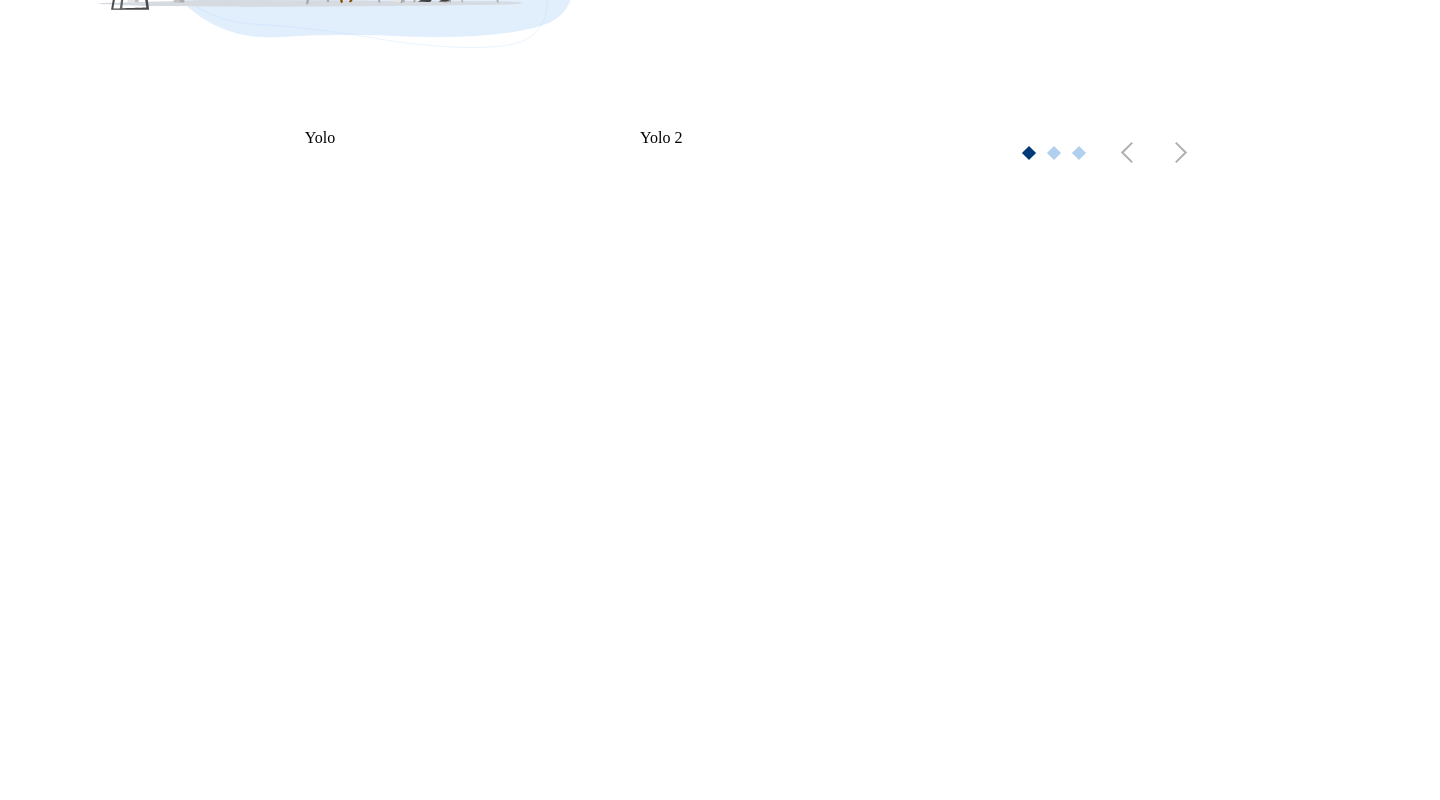
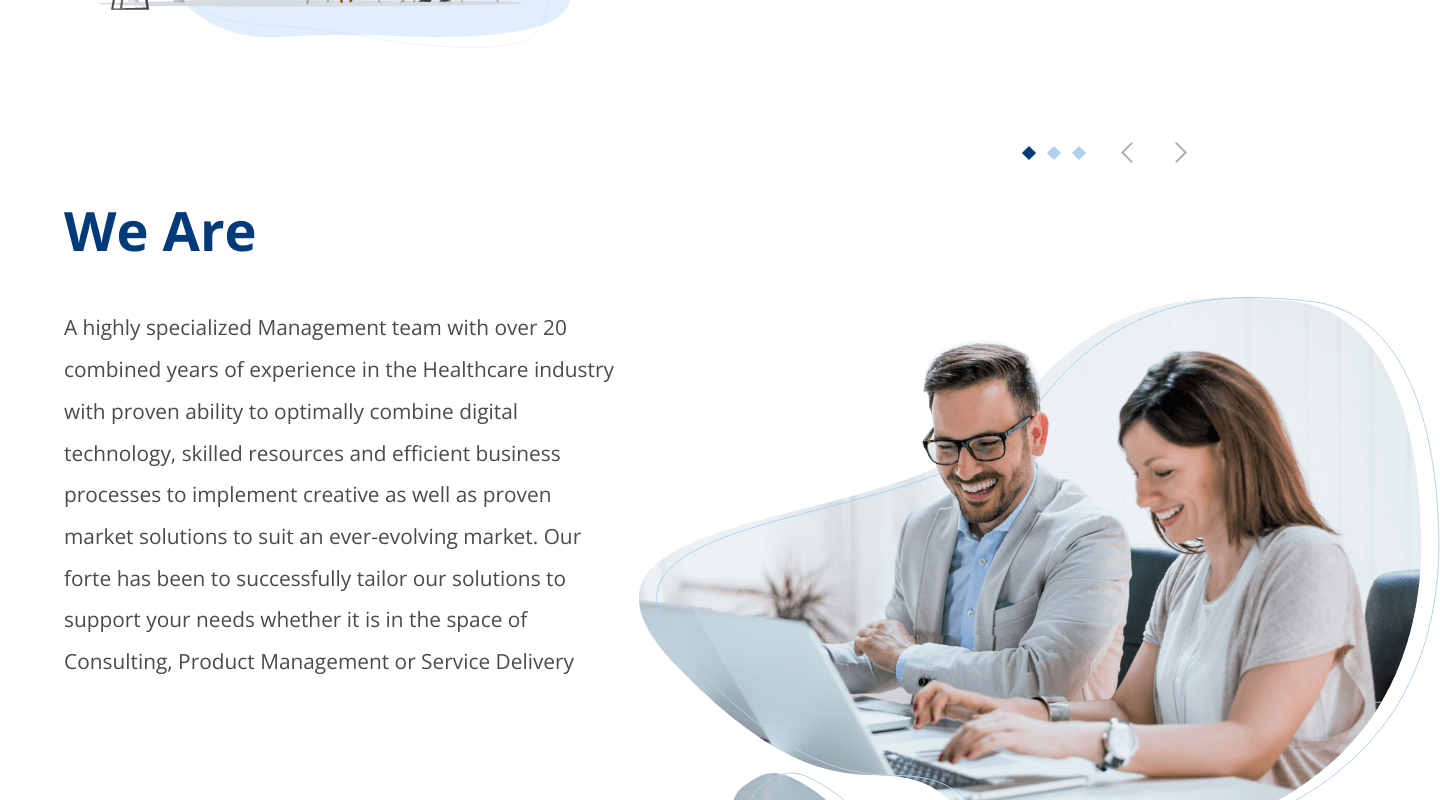
Before and after one commit to SheharyarAnwar/zapare_clone_mui, a React (Create React App) app: page / in a window 1280 px wide. Shown: the part 560-1360 px from the top of the page, 1440 px wide, since content can reach past the window. Before the commit the page ends 800 px from the top, so only its background shows below. Built offline with nearby package versions, Linux system fonts and the light colour scheme.

Commit message:
added about section

```diff
--- a/src/Components/BannerSlider/style.js
+++ b/src/Components/BannerSlider/style.js
@@ -7,24 +7,10 @@ const style = makeStyles((theme) => {
       fontFamily: theme.typography.fontFamily,
       [theme.breakpoints.down("xl")]: {
         textAlign: "left",
-        // position: "absolute",
       },
       [theme.breakpoints.down("sm")]: {
         textAlign: "center",
         position: "unset",
-      },
-      color: theme.palette.blue,
-      //minWidth: "500px",
-      fontSize: "13.2px",
-      "& h2": {
-        [theme.breakpoints.down("xl")]: {
-          fontSize: "calc(1.2em + 2.4vw)",
-          textAlign: "left",
-        },
-        [theme.breakpoints.down("sm")]: {
-          fontSize: "calc(1.4em + 1.2vw)",
-          textAlign: "center",
-        },
       },
     },
 
--- a/src/Layout/SectionLayout/index.js
+++ b/src/Layout/SectionLayout/index.js
@@ -2,11 +2,11 @@ import React from "react";
 import clsx from "clsx";
 import { Grid } from "@material-ui/core";
 import style from "./style";
-function Index({ left, right }) {
+function Index({ left, right, rootClass }) {
   const styles = style();
   return (
     <>
-      <Grid container className={styles.root}>
+      <Grid container className={clsx(styles.root, rootClass)}>
         <Grid {...left} className={clsx(styles.left, left.className)} />
         <Grid {...right} className={clsx(styles.right, right.className)} />
       </Grid>
--- a/src/Layout/SectionLayout/style.js
+++ b/src/Layout/SectionLayout/style.js
@@ -4,11 +4,33 @@ import { makeStyles } from "@material-ui/core";
 const style = makeStyles((theme) => {
   return {
     root: {
+      fontFamily: theme.typography.fontFamily,
+      [theme.breakpoints.down("xl")]: {
+        textAlign: "left",
+        // position: "absolute",
+      },
+      [theme.breakpoints.down("sm")]: {
+        textAlign: "center",
+        position: "unset",
+      },
+      color: theme.palette.blue,
+      //minWidth: "500px",
+      fontSize: "13.2px",
       [theme.breakpoints.down("xl")]: {
         marginTop: "8vh",
       },
       [theme.breakpoints.down("sm")]: {
         marginTop: "4vh",
+      },
+      "& h2": {
+        [theme.breakpoints.down("xl")]: {
+          fontSize: "calc(1.2em + 2.4vw)",
+          textAlign: "left",
+        },
+        [theme.breakpoints.down("sm")]: {
+          fontSize: "calc(1.4em + 1.2vw)",
+          textAlign: "center",
+        },
       },
     },
     left: {},
--- a/src/Sections/About/index.js
+++ b/src/Sections/About/index.js
@@ -1,28 +1,43 @@
 import Paragraph from "../../Components/Common/Paragraph/index";
 import React, { useMemo } from "react";
 import SectionLayout from "../../Layout/SectionLayout/index";
+import aboutImage from "../../Assets/about-img.png";
 import style from "./style";
 
 function Index() {
   const styles = style();
   const settings = useMemo(() => ({
+    rootClass: styles.root,
     left: {
       item: true,
       container: true,
       md: 6,
-      justify: "center",
       className: styles.aboutText,
       alignItems: "center",
-      children: <p>Yolo</p>,
+      children: (
+        <>
+          <h2>We Are</h2>
+          <p>
+            A highly specialized Management team with over 20 combined years of
+            experience in the Healthcare industry with proven ability to
+            optimally combine digital technology, skilled resources and
+            efficient business processes to implement creative as well as proven
+            market solutions to suit an ever-evolving market. Our forte has been
+            to successfully tailor our solutions to support your needs whether
+            it is in the space of Consulting, Product Management or Service
+            Delivery
+          </p>
+        </>
+      ),
     },
     right: {
       item: true,
       container: true,
       md: 6,
       className: styles.image,
-      justify: "flex-start",
+      justify: "center",
       alignItems: "center",
-      children: <p>Yolo 2</p>,
+      children: <img src={aboutImage} />,
     },
   }));
   return (
--- a/src/Sections/About/style.js
+++ b/src/Sections/About/style.js
@@ -3,8 +3,63 @@ import { makeStyles } from "@material-ui/core";
 //const theme=useTheme()
 const style = makeStyles((theme) => {
   return {
-    aboutText: {},
-    image: {},
+    root: {
+      [theme.breakpoints.down("sm")]: {
+        flexDirection: "column-reverse",
+      },
+    },
+    aboutText: {
+      zIndex: 1,
+      [theme.breakpoints.down("xl")]: {
+        padding: "5% 2% 0 5%",
+      },
+      [theme.breakpoints.down("sm")]: {
+        justifyContent: "center",
+        textAlign: "center",
+        padding: "5% 8%",
+      },
+
+      "& p": {
+        fontWeight: 400,
+        lineHeight: 2,
+        color: theme.palette.slate,
+        display: "inline-block",
+        [theme.breakpoints.down("xl")]: {
+          fontSize: "calc((1.2em + 3vw) / 2.6)",
+          marginTop: "40px",
+        },
+        [theme.breakpoints.down("sm")]: {
+          fontSize: "calc((1.4em + 0.5vw) / 1.5)",
+          marginTop: "20px",
+        },
+      },
+      "& h2": {
+        [theme.breakpoints.down("xl")]: {
+          fontSize: "calc(1.2em + 3vw)",
+          textAlign: "left",
+        },
+        [theme.breakpoints.down("sm")]: {
+          fontSize: "calc(1.4em + 1.2vw)",
+          textAlign: "center",
+        },
+      },
+    },
+    image: {
+      position: "relative",
+      "& img": {
+        marginTop: "10%",
+        [theme.breakpoints.down("xl")]: {
+          position: "absolute",
+          paddingLeft: "10%",
+          bottom: "-30%",
+          right: "-25%",
+        },
+        [theme.breakpoints.down("sm")]: {
+          maxWidth: "80%",
+          position: "unset",
+        },
+      },
+    },
   };
 });
 export default style;
--- a/src/index.css
+++ b/src/index.css
@@ -10,7 +10,10 @@ body::-webkit-scrollbar-track {
   /* -webkit-box-shadow: inset 0 0 6px rgba(0, 0, 0, 0.3); */
   background-color: #e1eefc;
 }
-
+p,
+h2 {
+  transition: font-size 0.8s ease-in-out;
+}
 body::-webkit-scrollbar {
   width: 10px;
 }
```
Also changed, not shown: src/Assets/about-img.png (added), 1 other file (tests, documents, lock files or other folders).
